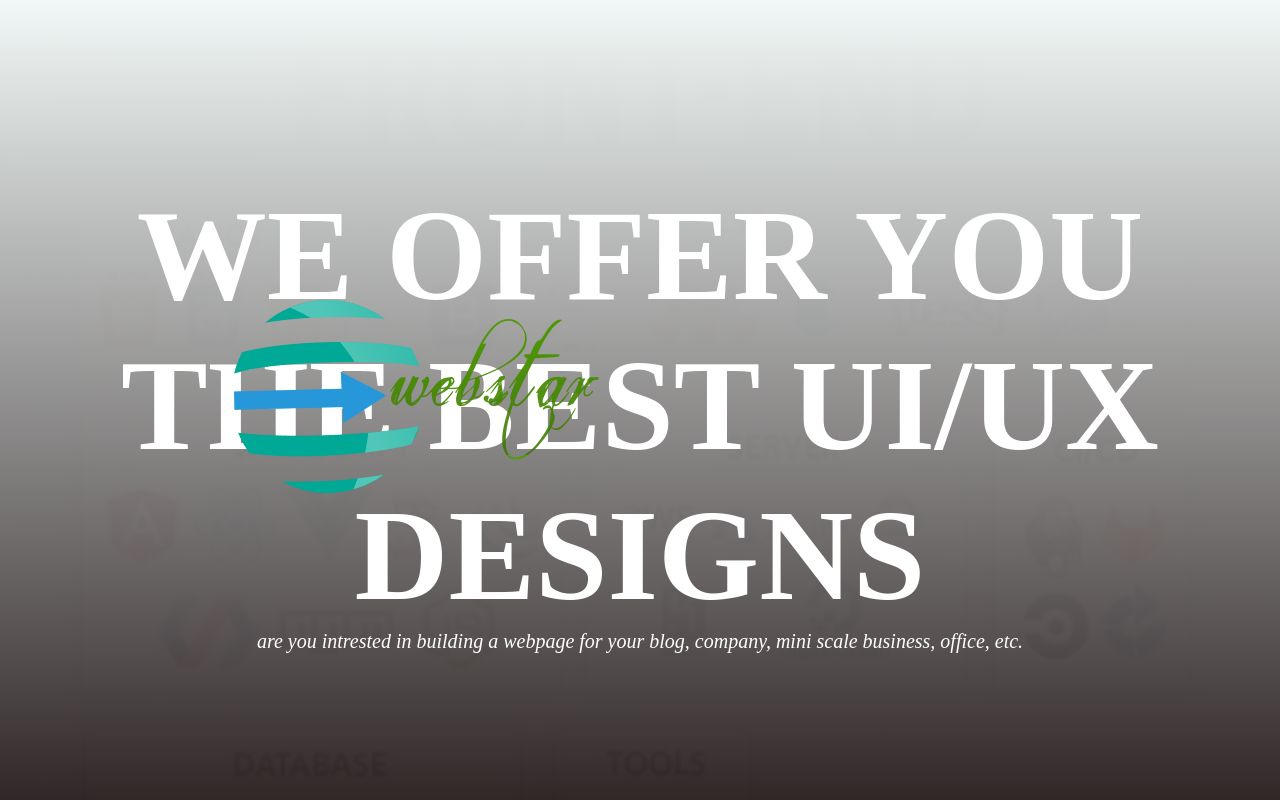
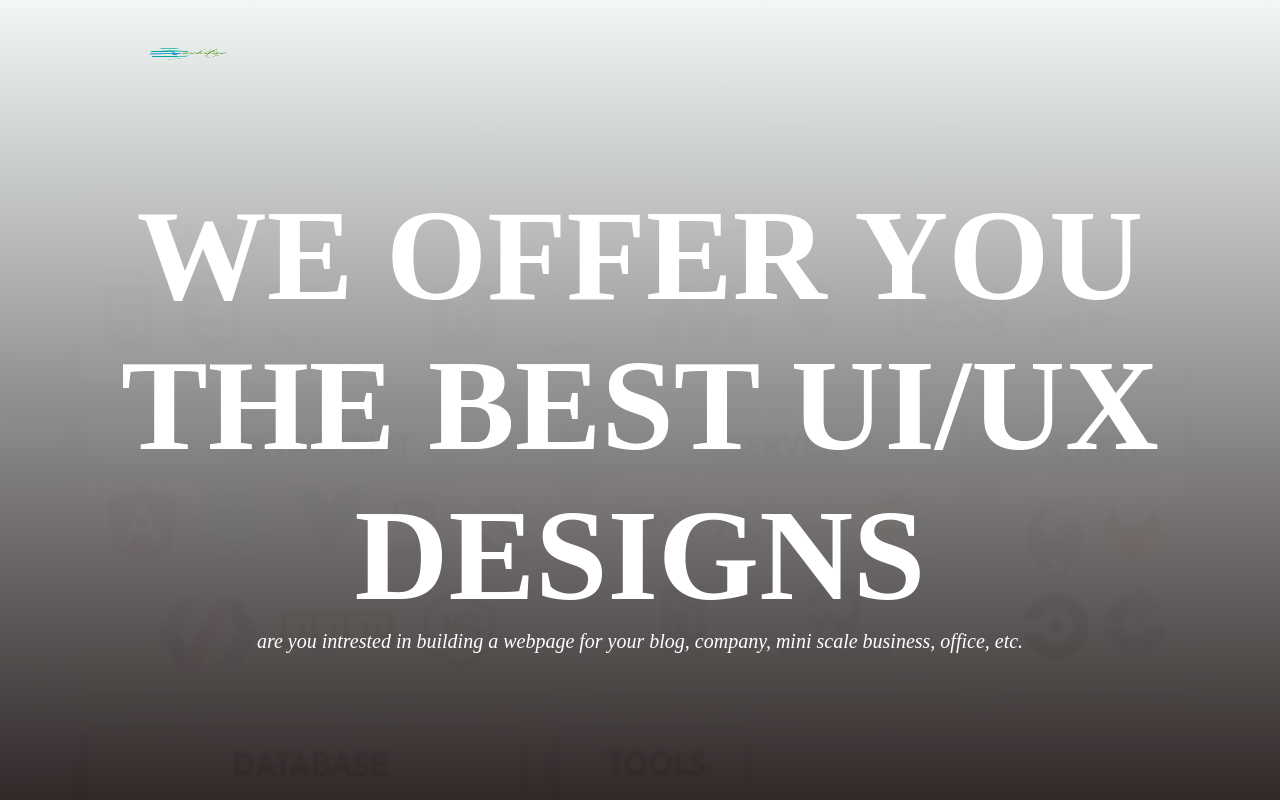
Before and after one commit to onlyWebstar/Webstar-, a plain HTML site: page index.html in a window 1280 px wide. Shown: the top 800 px of the page. Drawn offline with Linux system fonts and the light colour scheme.

Commit message:
Update main.css

```diff
--- a/main.css
+++ b/main.css
@@ -17,8 +17,9 @@
     color: black;
     font-size: 2em;
 }
-.logospan{
-    color: rgb(109, 93, 5);
+.logo img{
+    width: 150px;
+    height:50px;
 }
 .banner-text{
     text-align: center;
```
